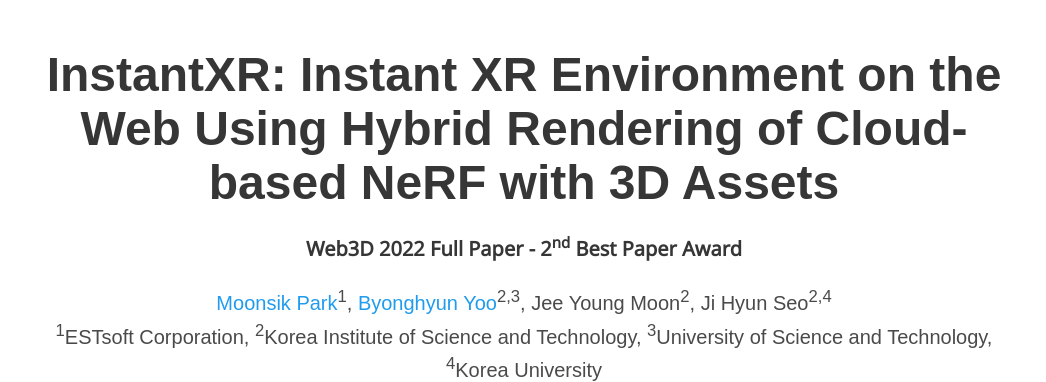
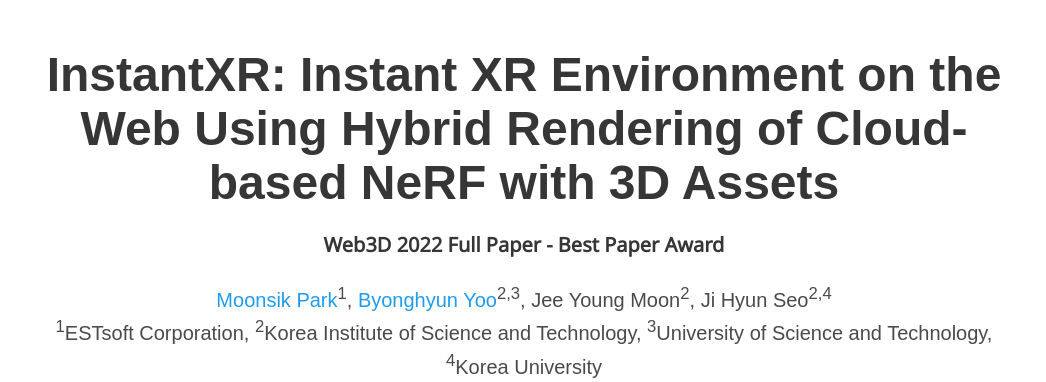
Before and after one commit to moonsikpark/moonsikpark.github.io, a plain HTML site: page instantxr/index.html in a window 1280 px wide. Shown: the top 382 px of the page, without its empty margins (116-1162 px from the left). Drawn offline with nearby package versions, Linux system fonts and the light colour scheme; some icons are missing; a web font is replaced by a local one.

Commit message:
edit award info.

```diff
--- a/instantxr/index.html
+++ b/instantxr/index.html
@@ -36,7 +36,7 @@
             <h1 class="title is-1 publication-title">InstantXR: Instant XR Environment on the Web Using Hybrid
               Rendering of Cloud-based NeRF with 3D Assets</h1>
               <div class="title is-size-5">
-                <span>Web3D 2022 Full Paper - 2<sup>nd</sup>&nbsp;Best Paper Award</span>
+                <span>Web3D 2022 Full Paper - Best Paper Award</span>
               </div>
             <div class="is-size-5 publication-authors">
               <span class="author-block">
```
